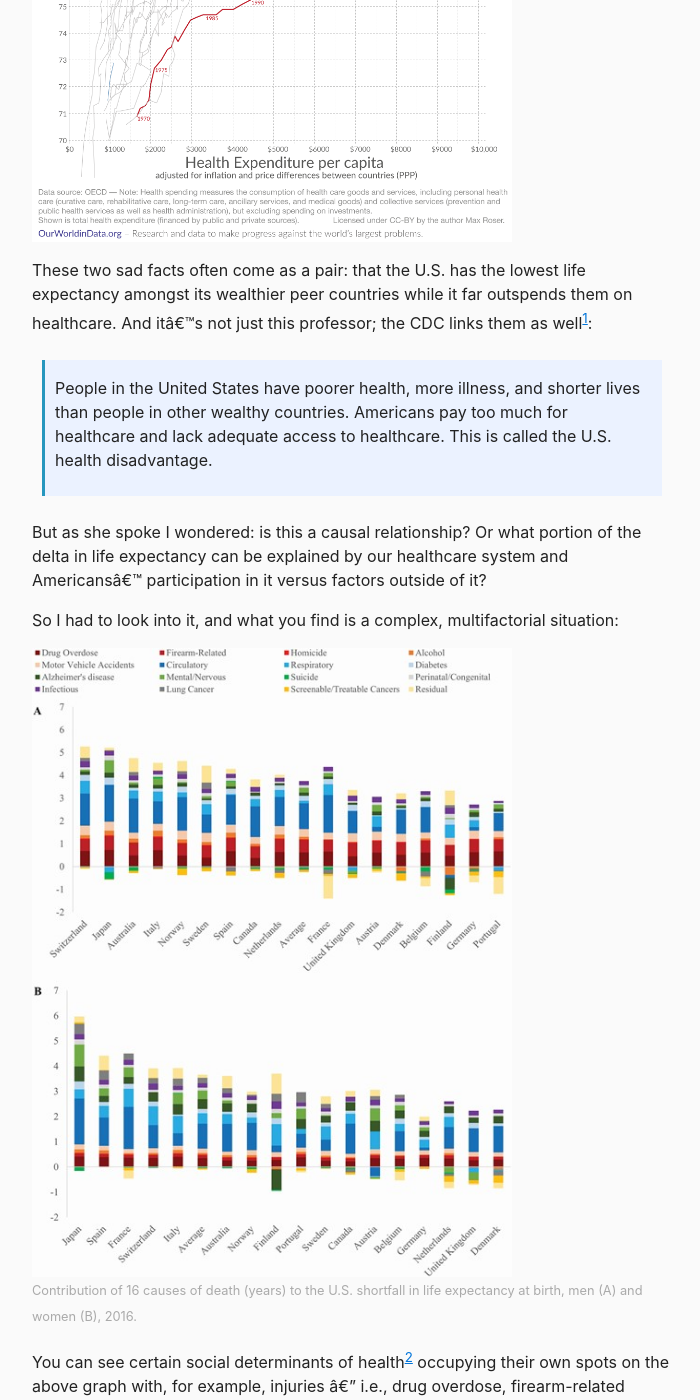
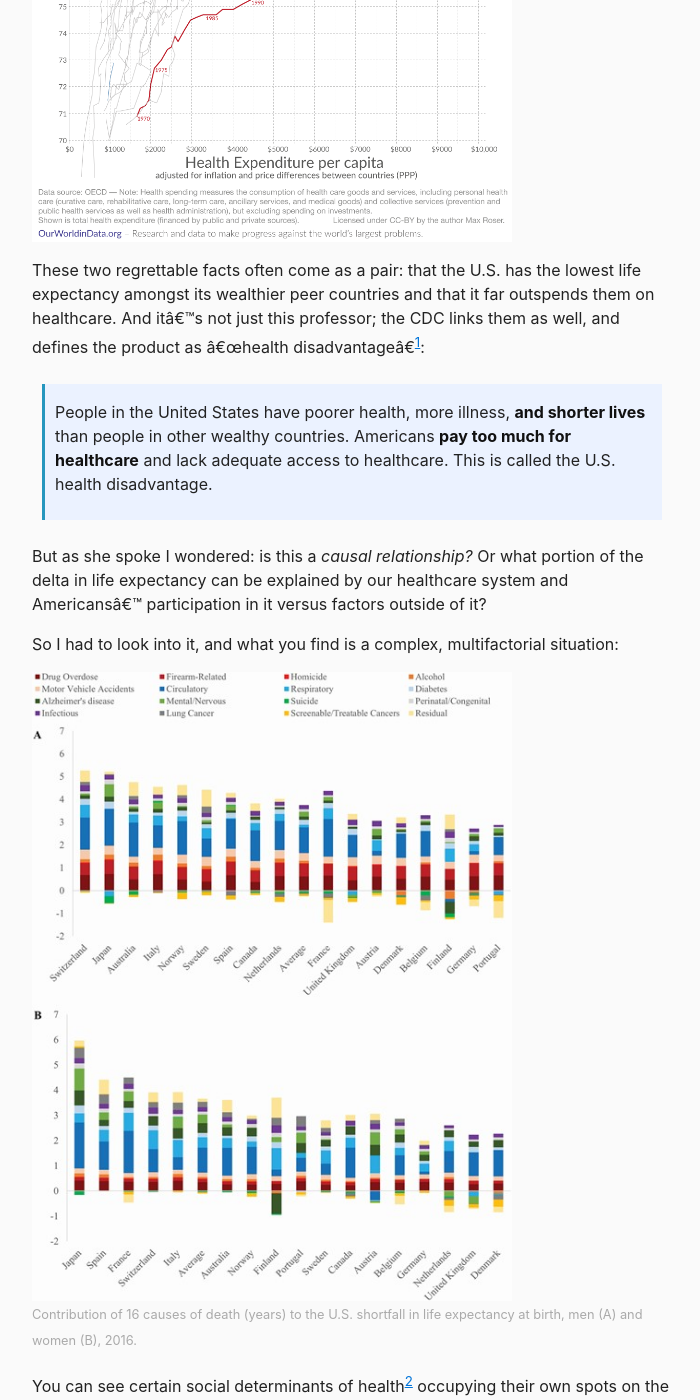
Before and after one commit to berensp/berensp.github.io, a Jekyll site: the page built from _posts/2024-02-29-us-life-expectancy.md, in a window 1280 px wide and 1400 px high, scrolled down 637 px. Shown: the whole window, without its empty margins (288-988 px from the left). Built offline with Jekyll 4.4.1, drawn with Linux system fonts in a browser that asks for light colours; a script that is not in the unit is left out; some of the changed text lies outside the part shown.

Commit message:
Update 2024-02-29-us-life-expectancy.md

```diff
--- a/_posts/2024-02-29-us-life-expectancy.md
+++ b/_posts/2024-02-29-us-life-expectancy.md
@@ -10,29 +10,29 @@ I attended a talk yesterday on health economics in the US market, and the lectur
 
 ![Life expectancy vs. health expenditure (1970-2018)](/assets/images/life-expectancy-vs-health-expenditure-1970-to-2018_1874.png)
 
-These two sad facts often come as a pair: that the U.S. has the lowest life expectancy amongst its wealthier peer countries while it far outspends them on healthcare. And it's not just this professor; the CDC links them as well[^1]\:
+These two regrettable facts often come as a pair: that the U.S. has the lowest life expectancy amongst its wealthier peer countries and that it far outspends them on healthcare. And it's not just this professor; the CDC links them as well, and defines the product as "health disadvantage"[^1]\:
 
 [^1]: *[U.S. Health Disadvantage: Causes and Potential Solutions](https://www.cdc.gov/policy/chep/health/index.html)*, Centers for Disease Control and Prevention, Office of Policy, Performance, and Evaluation; Last Reviewed: January 7, 2022.
 
-> People in the United States have poorer health, more illness, and shorter lives than people in other wealthy countries. Americans pay too much for healthcare and lack adequate access to healthcare. This is called the U.S. health disadvantage.
+> People in the United States have poorer health, more illness, **and shorter lives** than people in other wealthy countries. Americans **pay too much for healthcare** and lack adequate access to healthcare. This is called the U.S. health disadvantage.
 
-But as she spoke I wondered: is this a causal relationship? Or what portion of the delta in life expectancy can be explained by our healthcare system and Americans' participation in it versus factors outside of it?
+But as she spoke I wondered: is this a *causal relationship?* Or what portion of the delta in life expectancy can be explained by our healthcare system and Americans' participation in it versus factors outside of it?
 
 So I had to look into it, and what you find is a complex, multifactorial situation:
 
 ![16 causes](/assets/images/16contributors.jpeg)
 <span class="muted small">Contribution of 16 causes of death (years) to the U.S. shortfall in life expectancy at birth, men (A) and women (B), 2016.</span>
 
-You can see certain social determinants of health[^2] occupying their own spots on the above graph with, for example, injuries — i.e., drug overdose, firearm-related deaths, motor vehicle accidents — accounting for 43% of American men's life expectancy gap[^3].
+You can see certain social determinants of health[^2] occupying their own spots on the above graph with, for example, injuries — i.e., **drug overdose**, **firearm-related deaths**, **motor vehicle accidents** — accounting for 43% of American men's life expectancy gap[^3].
 
 [^2]: Rabah Kamal, Cynthia Cox, and Erik Blumenkranz. ["What do we know about social determinants of health in the U.S. and comparable countries?"](https://www.healthsystemtracker.org/chart-collection/know-social-determinants-health-u-s-comparable-countries/) *KFF*, November 21, 2017.
 [^3]: "Injuries (drug overdose, firearm-related deaths, motor vehicle accidents, homicide), circulatory diseases, and mental disorders/nervous system diseases (including Alzheimer's disease) account for 86% and 67% of American men's and women's life expectancy shortfall, respectively." Jessica Y Ho, [Causes of America's Lagging Life Expectancy: An International Comparative Perspective](https://doi.org/10.1093/geronb/gbab129), *The Journals of Gerontology: Series B*, Volume 77, Issue Supplement_2, May 2022, Pages S117–S126.
 
 But then these and other social determinants of health also feed back into the circulatory, respiratory, and diabetes slices. For example:
-- Obesity – which then feeds back into cardiovascular disease via diabetes[^4]
-- Sedentary lifestyle – also increasing likelihood of heart disease
-- Income inequality (Gini coefficient) – could affect access to care, but this is also linked to education which influences lifestyle choices
-- Environmental factors – pollution, occupational risks, agricultural methods, climate change, and food contamination
+- **Obesity** – which then feeds back into cardiovascular disease via diabetes[^4]
+- **Sedentary lifestyle** – also increasing likelihood of heart disease
+- **Income inequality** (Gini coefficient) – could affect access to care, but this is also linked to education which influences lifestyle choices
+- **Environmental factors** – pollution, occupational risks, agricultural methods, climate change, and food contamination
 
 [^4]: "Recent estimates based on macro-level data suggest that obesity might explain as much as two thirds of the US shortfall in male life expectancy and two fifths of the US female life expectancy disadvantage." (Preston SH, Stokes A. [Contribution of Obesity to International Differences in Life Expectancy](https://www.ncbi.nlm.nih.gov/pmc/articles/PMC3222401/). *Am J Public Health*. November 2011.
 
```
